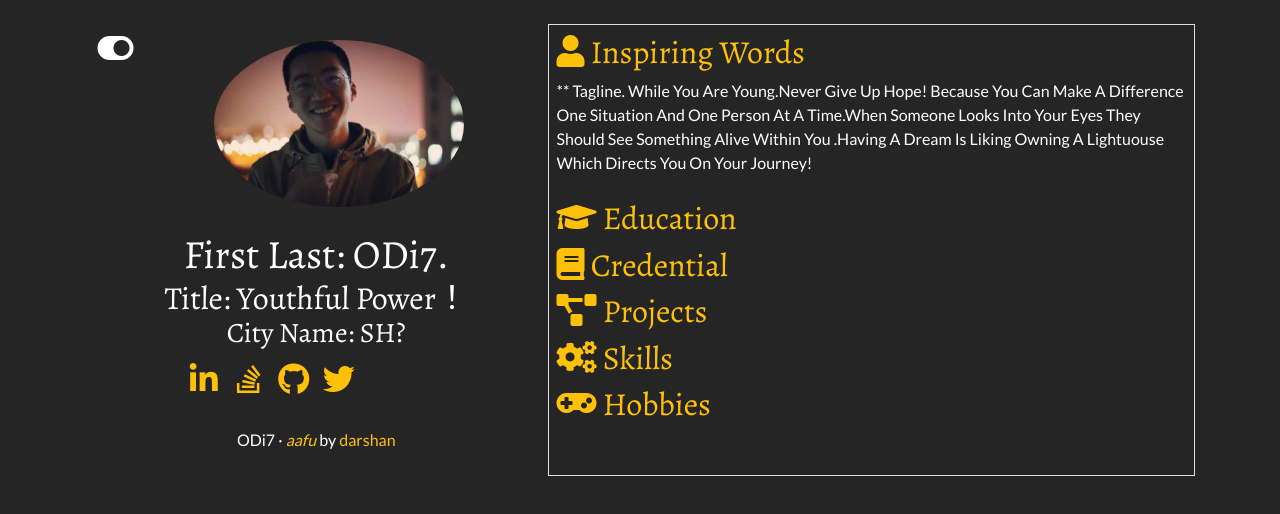
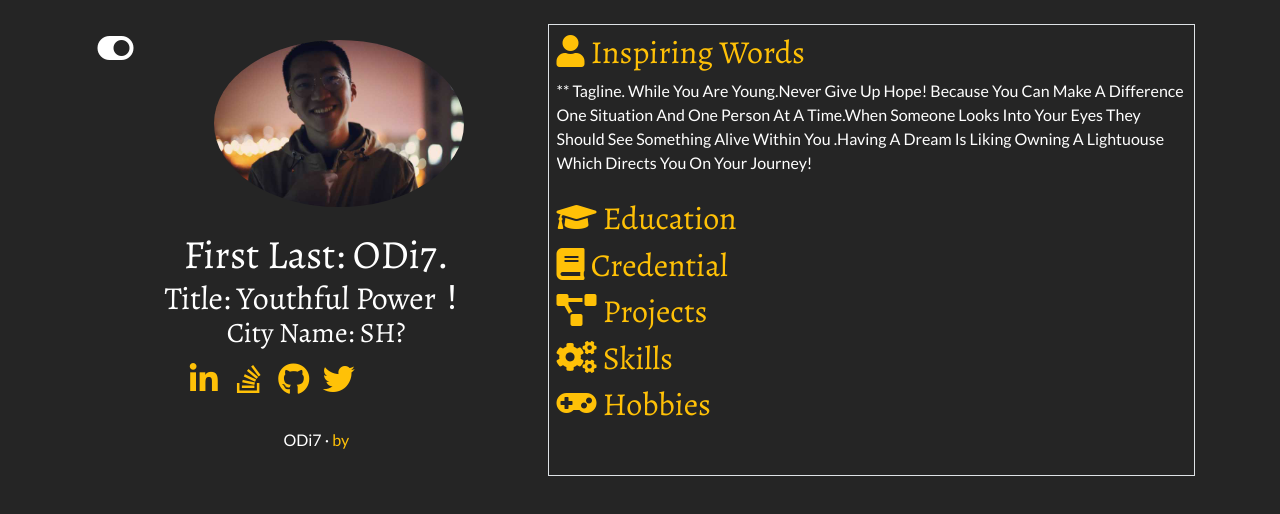
Before and after one commit to ODi7/odi7.github.io, a plain HTML site: page index.html in a window 1280 px wide. Drawn offline with nearby package versions, Linux system fonts and the light colour scheme; some icons are missing.

Commit message:
Update index.html

```diff
--- a/index.html
+++ b/index.html
@@ -132,12 +132,12 @@
   <p>
     ODi7 &middot;
     <i
-      ><a href="https://github.com/darshanbaral/aafu" class="text-primary"
-        >aafu</a
+      ><a  class="text-primary"
+        </a
       ></i
     >
     by
-    <a href="https://www.darshanbaral.com/" class="text-primary">darshan</a>
+    <a </a>
   </p>
 </footer>
 
```
